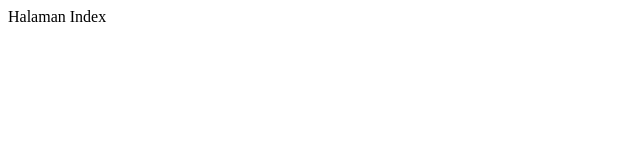
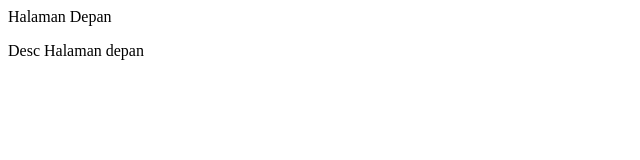
Before and after one commit to leonardosiagian/ambyar, a plain HTML site: page index.html in a window 1280 px wide. Shown: the whole page, without its empty margins (0-640 px from the left). Drawn offline with Linux system fonts and the light colour scheme.

Commit message:
tambahkan pragraph di index.html

```diff
--- a/index.html
+++ b/index.html
@@ -5,6 +5,7 @@
     <title>Document Index</title>
 </head>
 <body>
-    Halaman Index
+    <p>Halaman Depan</p>
+    <p>Desc Halaman depan</p>
 </body>
 </html>
```
